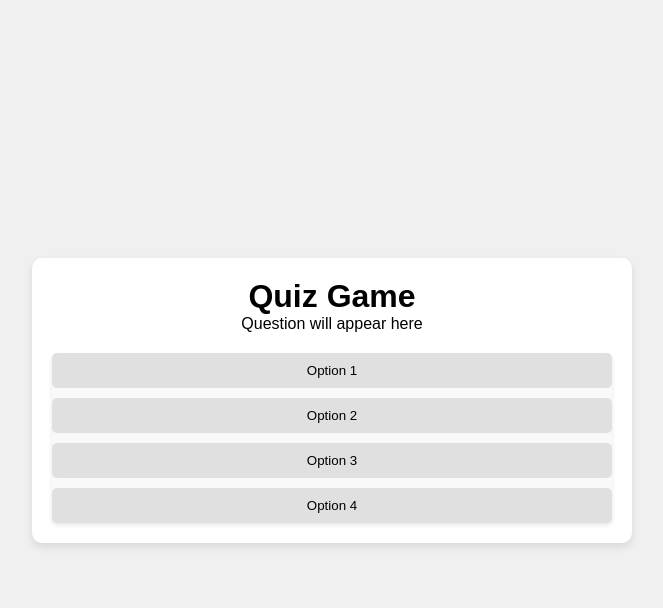
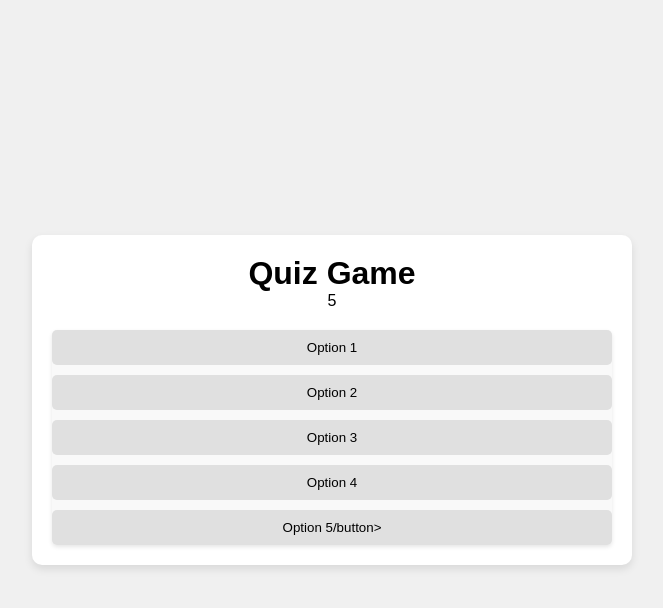
Before and after one commit to Mhmdhalim/RA, a plain HTML site: page Quiz Game/index.html in a window 1280 px wide. Both pictures are taken after a click on the button "Option 1". Shown: the whole page, without its empty margins (308-971 px from the left). Drawn offline with Linux system fonts and the light colour scheme.

Commit message:
start js

```diff
--- a/Quiz Game/index.html
+++ b/Quiz Game/index.html
@@ -18,6 +18,7 @@
                 <button class="option" id="option2">Option 2</button>
                 <button class="option" id="option3">Option 3</button>
                 <button class="option" id="option4">Option 4</button>
+                <button class="option" id="option4">Option 5/button>
             </div>
             <div class="monitor-container">
                 <p id="monitor"></p>
--- a/Quiz Game/script.js
+++ b/Quiz Game/script.js
@@ -0,0 +1,17 @@
+let quiz = [
+    {question: "5", answer: "Paris"},
+    {question: "4", answer: "4"},
+    {question: "3", answer: "3"},
+    {question: "2", answer: "2"},
+    {question: "1", answer: "1"},
+]
+document.getElementById("question").innerHTML = quiz[0].question;
+let options = document.querySelectorAll(".option");
+options.forEach((option, index) => {
+    option.addEventListener("click", () => {
+        quiz.map((item) => {
+            document.getElementById("question").innerHTML = quiz[index].question
+        console.log(item.question);
+    });
+        });
+});
```
